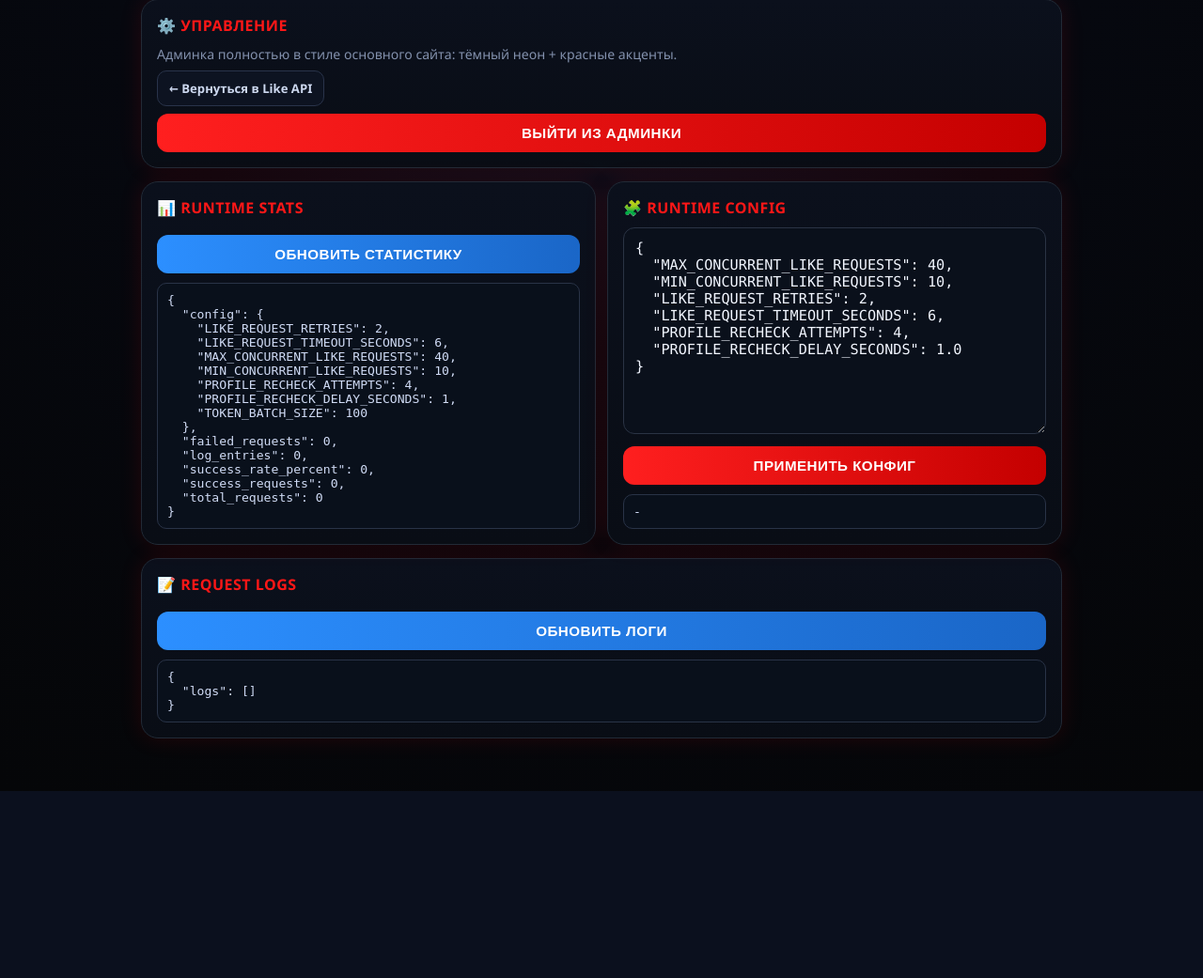
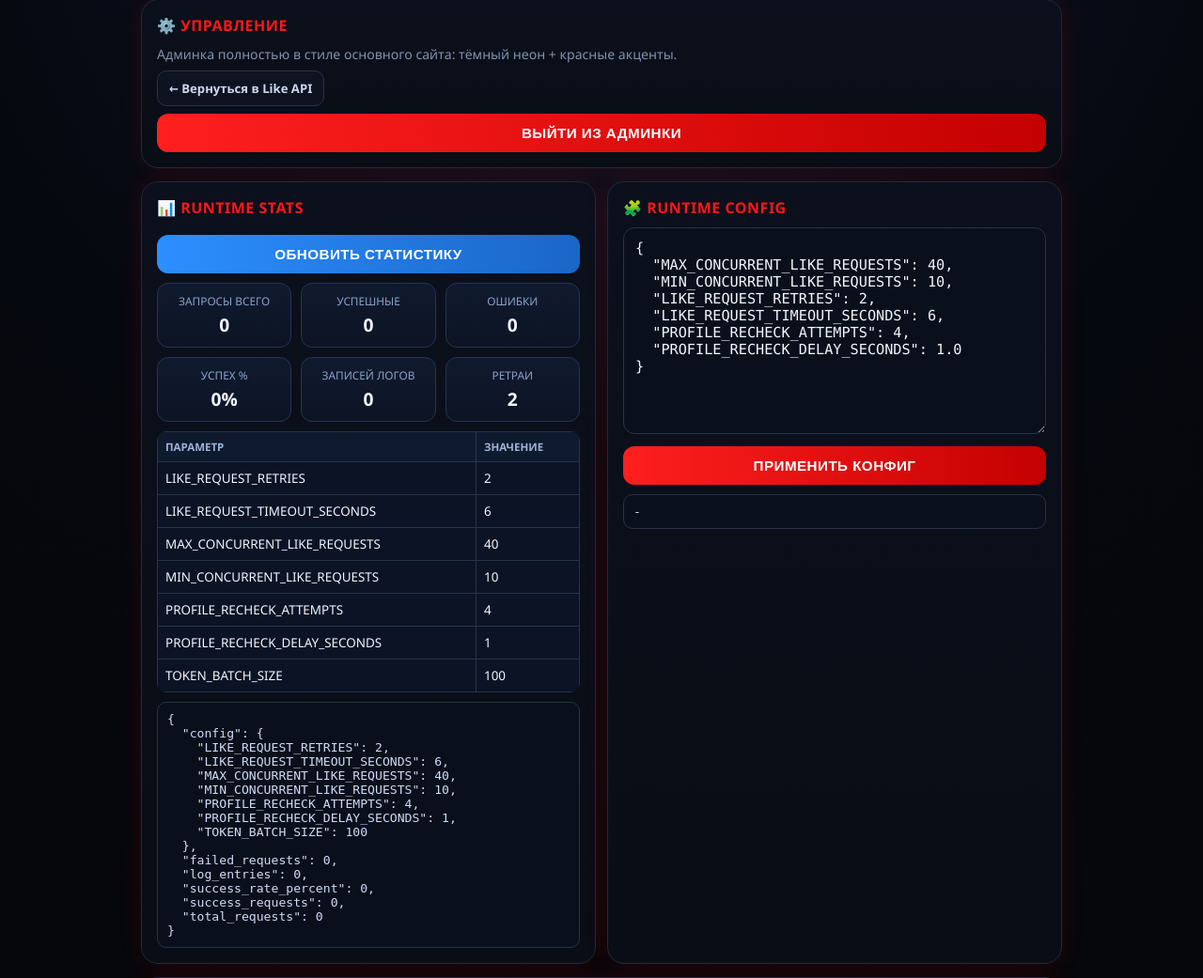
Before and after one commit to nursailauov/like, a Flask app: page /admin in a window 1280 px wide. Shown: the part 169-1210 px from the top of the page at 94% size. Before the commit the page ends 1011 px from the top, so only its background shows below. Run offline with Flask 3, Linux system fonts and the light colour scheme; the visitor is signed in with stand-in values (Sample User, id 1); data that the repository does not hold is empty.

Commit message:
Render admin stats/config in styled cards and table

```diff
--- a/templates/admin.html
+++ b/templates/admin.html
@@ -114,6 +114,40 @@
       word-break: break-word;
     }
 
+    .metrics {
+      display:grid;
+      grid-template-columns: repeat(3, 1fr);
+      gap:10px;
+      margin-top:10px;
+    }
+
+    .metric {
+      border:1px solid #27344f;
+      border-radius:12px;
+      background: linear-gradient(180deg, #101a2e, #0c1424);
+      padding:10px;
+      text-align:center;
+    }
+
+    .metric .k { color:#8ba2cb; font-size:.74rem; text-transform:uppercase; }
+    .metric .v { font-size:1.2rem; font-weight:900; margin-top:4px; }
+
+    .table {
+      width:100%;
+      border-collapse: collapse;
+      margin-top:10px;
+      font-size:.84rem;
+      overflow:hidden;
+      border-radius:10px;
+    }
+    .table th, .table td {
+      border:1px solid #26344d;
+      padding:8px;
+      text-align:left;
+    }
+    .table th { background:#101a2e; color:#9fb4d8; text-transform:uppercase; font-size:.72rem; }
+    .table td { background:#0b1324; }
+
     .top-actions {
       display:flex;
       gap:10px;
@@ -136,6 +170,7 @@
 
     @media (max-width: 780px) {
       .grid { grid-template-columns: 1fr; }
+      .metrics { grid-template-columns: 1fr 1fr; }
     }
   </style>
 </head>
@@ -173,6 +208,8 @@
         <div class="panel">
           <h3 class="title">📊 Runtime Stats</h3>
           <button id="refreshStats" class="btn secondary" type="button">Обновить статистику</button>
+          <div id="statsCards" class="metrics"></div>
+          <div id="configTable"></div>
           <pre id="statsOut">Загрузка...</pre>
         </div>
 
@@ -199,12 +236,41 @@
 
       <script>
         const statsOut = document.getElementById('statsOut');
+        const statsCards = document.getElementById('statsCards');
+        const configTable = document.getElementById('configTable');
         const logsOut = document.getElementById('logsOut');
         const configOut = document.getElementById('configOut');
 
+        function formatNum(v) {
+          const n = Number(v || 0);
+          return n.toLocaleString('ru-RU');
+        }
+
+        function renderStatsPretty(data) {
+          statsCards.innerHTML = `
+            <div class="metric"><div class="k">Запросы всего</div><div class="v">${formatNum(data.total_requests)}</div></div>
+            <div class="metric"><div class="k">Успешные</div><div class="v">${formatNum(data.success_requests)}</div></div>
+            <div class="metric"><div class="k">Ошибки</div><div class="v">${formatNum(data.failed_requests)}</div></div>
+            <div class="metric"><div class="k">Успех %</div><div class="v">${formatNum(data.success_rate_percent)}%</div></div>
+            <div class="metric"><div class="k">Записей логов</div><div class="v">${formatNum(data.log_entries)}</div></div>
+            <div class="metric"><div class="k">Ретраи</div><div class="v">${formatNum(data.config?.LIKE_REQUEST_RETRIES)}</div></div>
+          `;
+
+          const conf = data.config || {};
+          const rows = Object.entries(conf).map(([k, v]) => `<tr><td>${k}</td><td>${v}</td></tr>`).join('');
+          configTable.innerHTML = `
+            <table class="table">
+              <thead><tr><th>Параметр</th><th>Значение</th></tr></thead>
+              <tbody>${rows}</tbody>
+            </table>
+          `;
+        }
+
         async function loadStats() {
           const res = await fetch('/admin/api/stats');
-          statsOut.textContent = JSON.stringify(await res.json(), null, 2);
+          const data = await res.json();
+          renderStatsPretty(data);
+          statsOut.textContent = JSON.stringify(data, null, 2);
         }
 
         async function loadLogs() {
```
